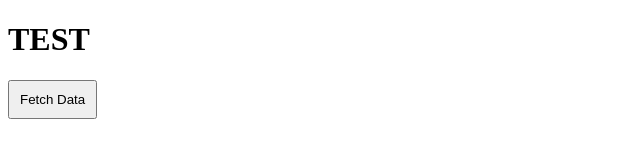
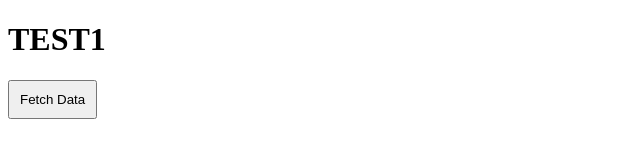
Before and after one commit to AndyGorham/SWAPI, a website: page index.html in a window 1280 px wide. Shown: the full height of the page, 0-640 px from the left. Drawn offline with Linux system fonts and the light colour scheme.

Commit message:
Added "1" to TEST

```diff
--- a/index.html
+++ b/index.html
@@ -7,7 +7,7 @@
   <title>JS Bin</title>
 </head>
 <body>
-  <h1>TEST</h1>
+  <h1>TEST1</h1>
   <button ID="fetchButton" type="button">Fetch Data</button>
   <script src="index.js"></script>
 </body>
```
